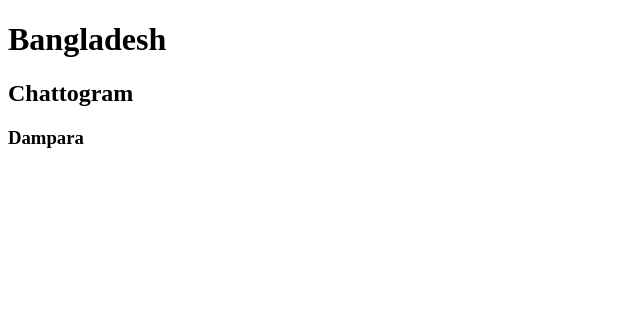
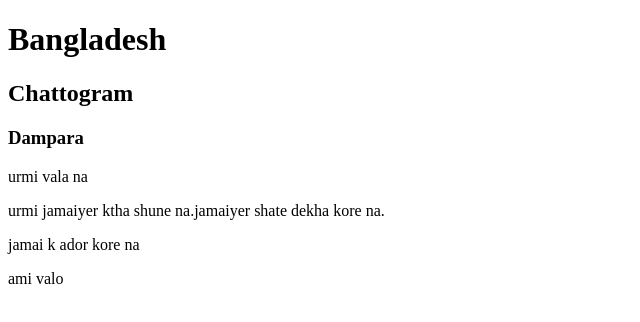
Before and after one commit to partho0186/my-second-repo, a plain HTML site: page index.html in a window 1280 px wide. Shown: the whole page, without its empty margins (0-640 px from the left). Drawn offline with Linux system fonts and the light colour scheme.

Commit message:
paragraph added

```diff
--- a/index.html
+++ b/index.html
@@ -5,10 +5,15 @@
     <meta http-equiv="X-UA-Compatible" content="IE=edge">
     <meta name="viewport" content="width=device-width, initial-scale=1.0">
     <title>my second github repo</title>
+    <link rel="stylesheet" href="style.css">
 </head>
 <body>
     <h1>Bangladesh</h1>
 <h2>Chattogram</h2>
 <h3>Dampara</h3>
+<p>urmi vala na</p>
+<p>urmi jamaiyer ktha shune na.jamaiyer shate dekha kore na.</p>
+<p>jamai k ador kore na</p>
+<p>ami valo</p>
 </body>
 </html>
```
